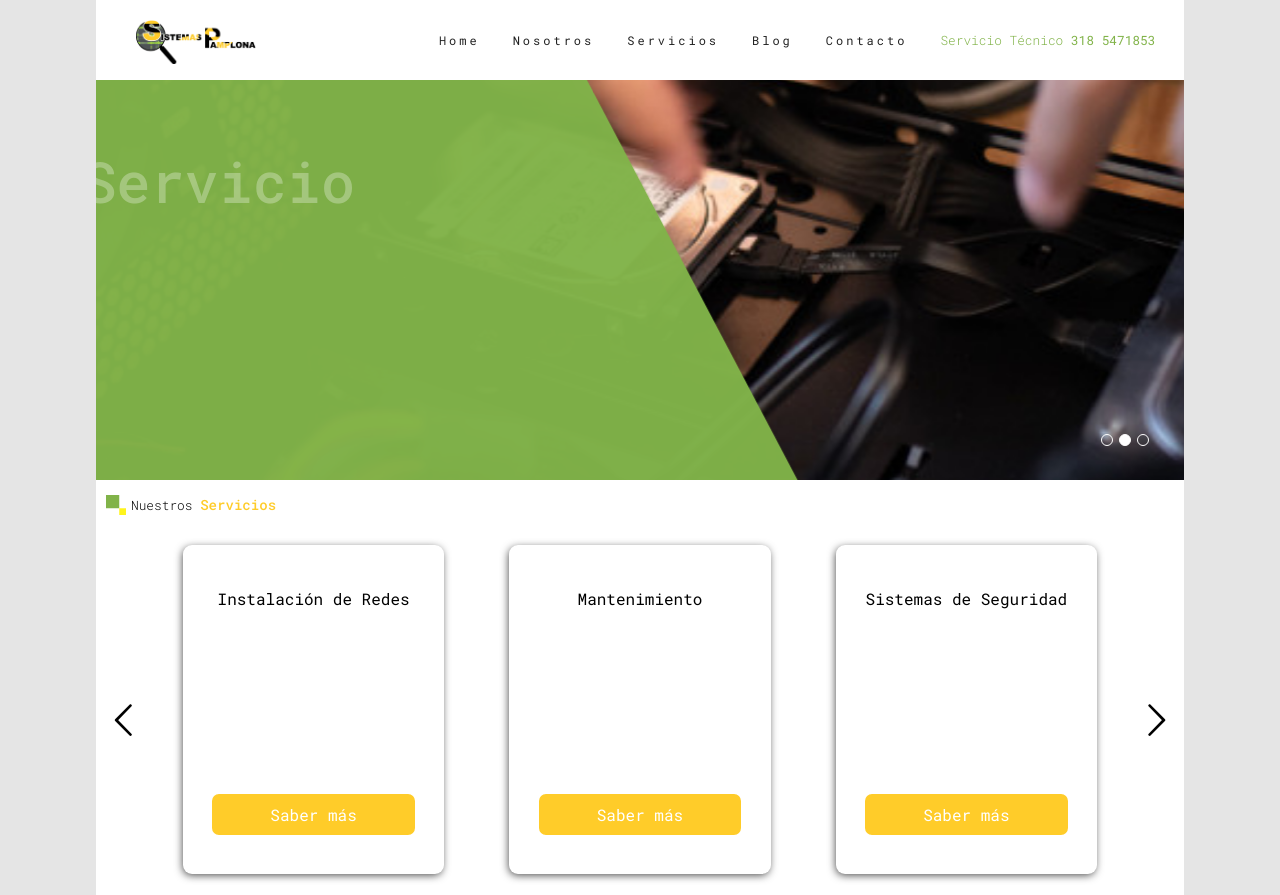
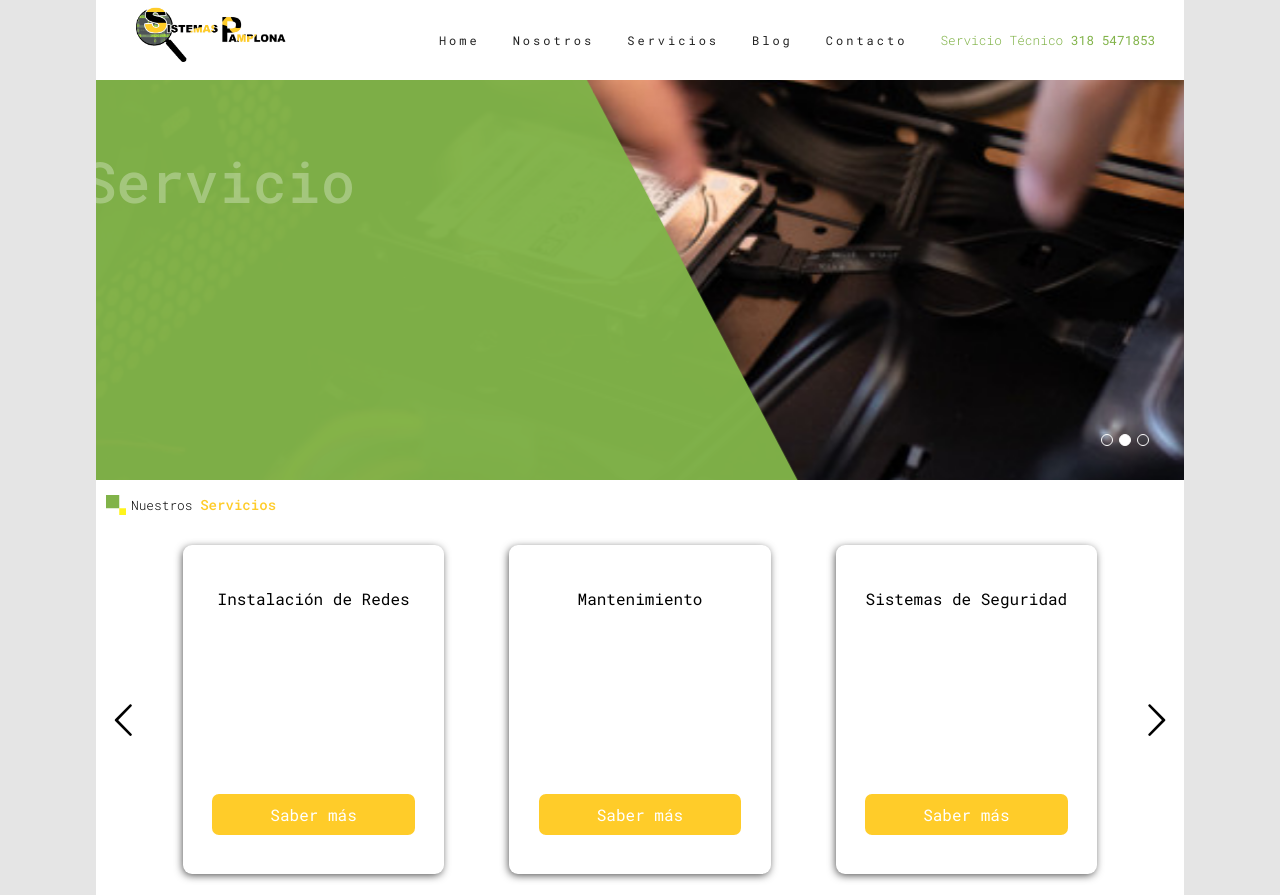
Before and after one commit to candres26/websitepamplona, a plain HTML site: page index.html in a window 1280 px wide. Shown: the top 895 px of the page. Drawn offline with Linux system fonts and the light colour scheme.

Commit message:
Aumento de tamaño al logo.

```diff
--- a/css/global.css
+++ b/css/global.css
@@ -46,7 +46,8 @@ body {
 }
 
 .main-navbar:first-child img{
-    margin: 20px 40px 3px;
+  margin: 7px 40px 9px;
+  width: 150px;
 }
 
 .section-customers {
--- a/index.html
+++ b/index.html
@@ -27,7 +27,7 @@
     <div class="grid">
         <div class="item main-navbar">
         	<div class="item">
-            	<img src="images/logo.png" alt="logo-sistemas-pamplona" width="120px"/>
+            	<img src="images/logo.png" alt="logo-sistemas-pamplona" />
         	</div>
         	<div class="item">
                 <nav>
```
Lines whose indentation alone changed are shown as unchanged.
